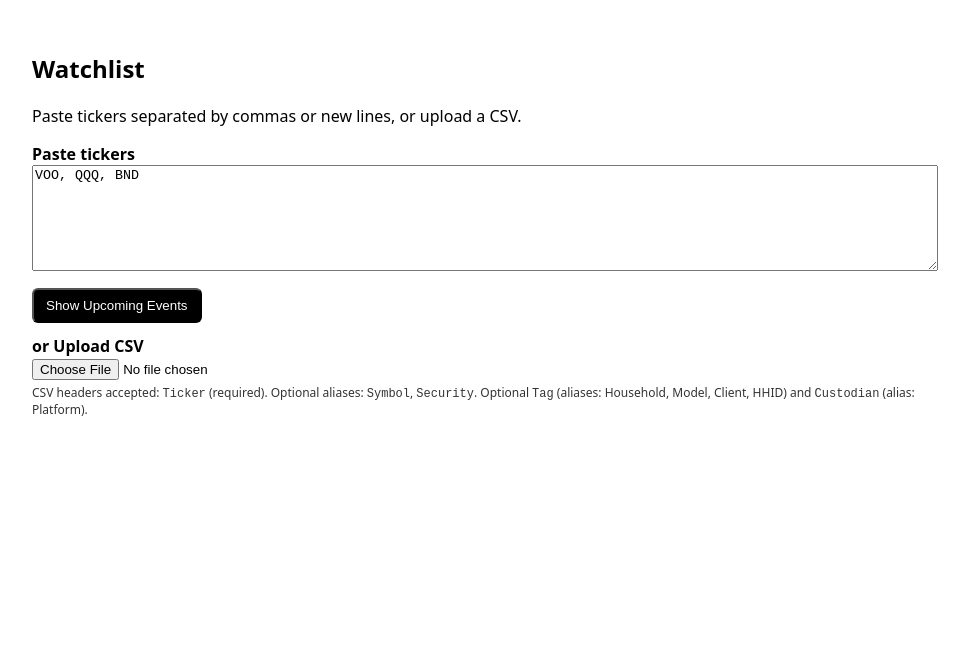
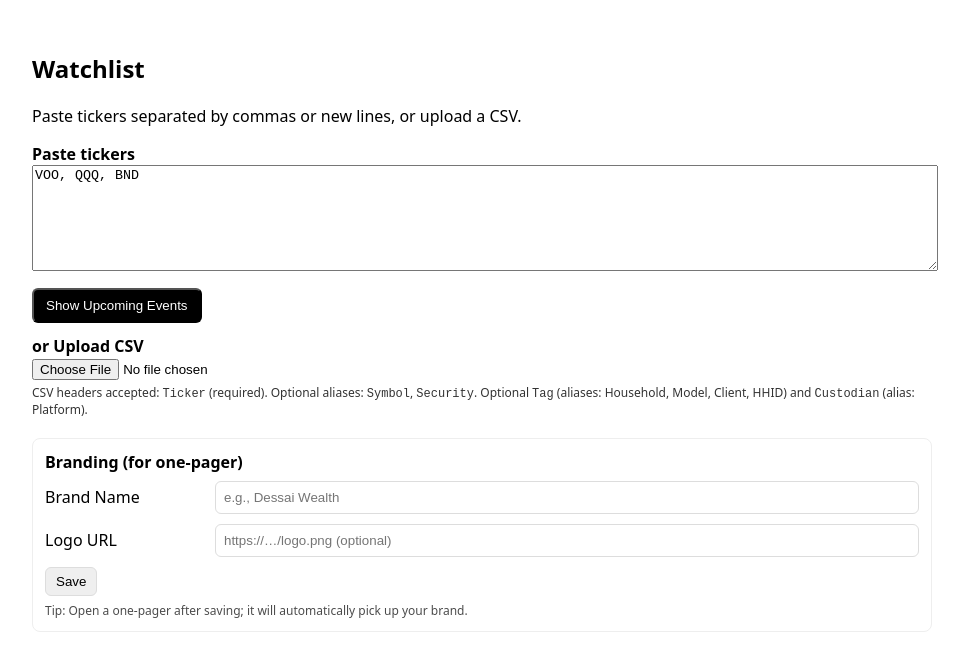
Before and after one commit to tejasdessai01/distribution-desk, a Next.js app: page /dashboard in a window 1280 px wide. Shown: the top 670 px of the page, without its empty margins (0-969 px from the left). Built offline with nearby package versions, Linux system fonts and the light colour scheme.

Commit message:
Update page.js

```diff
--- a/app/dashboard/page.js
+++ b/app/dashboard/page.js
@@ -1,13 +1,33 @@
 'use client'
-import { useState } from 'react'
+import { useEffect, useState } from 'react'
 import Papa from 'papaparse'
 
 export default function Dashboard(){
   const [tickers,setTickers]=useState('VOO, QQQ, BND')
   const [rows,setRows]=useState([])              // events table (with tags)
   const [loading,setLoading]=useState(false)
-  const [csvInfo,setCsvInfo]=useState({ total:0, tags:{} }) // summary of CSV: { total, tags: { TagName: [TICKER,...] } }
+  const [csvInfo,setCsvInfo]=useState({ total:0, tags:{} }) // { total, tags: { TagName: [TICKER,...] } }
   const [tagMap,setTagMap]=useState({})          // { TagName: [TICKER, ...] }
+
+  // Branding (stored locally in the browser)
+  const [brandName, setBrandName] = useState('')
+  const [logoUrl, setLogoUrl] = useState('')
+  const [savedMsg, setSavedMsg] = useState('')
+
+  useEffect(() => {
+    // load saved branding
+    const bn = localStorage.getItem('dd_brandName') || ''
+    const lu = localStorage.getItem('dd_logoUrl') || ''
+    setBrandName(bn)
+    setLogoUrl(lu)
+  }, [])
+
+  function saveBranding() {
+    localStorage.setItem('dd_brandName', brandName.trim())
+    localStorage.setItem('dd_logoUrl', logoUrl.trim())
+    setSavedMsg('Saved ✓')
+    setTimeout(()=>setSavedMsg(''), 1500)
+  }
 
   function sanitizeTicker(s){
     const out = String(s||'').toUpperCase().replace(/[^A-Z0-9.-]/g,'').slice(0,6)
@@ -50,7 +70,7 @@ export default function Dashboard(){
         const tags = Object.fromEntries(Object.entries(m).map(([k,v])=>[k, Array.from(v)]))
         setTagMap(tags)
 
-        const uniqueTickers = Array.from(new Set(mapped.map(r=>r.ticker))) // <- fix
+        const uniqueTickers = Array.from(new Set(mapped.map(r=>r.ticker)))
         setCsvInfo({ total: uniqueTickers.length, tags })
 
         // also prefill the paste box with unique tickers from CSV
@@ -106,6 +126,34 @@ export default function Dashboard(){
           <div style={{fontSize:12,opacity:0.8,marginTop:4}}>
             CSV headers accepted: <code>Ticker</code> (required). Optional aliases: <code>Symbol</code>, <code>Security</code>. Optional <code>Tag</code> (aliases: Household, Model, Client, HHID) and <code>Custodian</code> (alias: Platform).
           </div>
+        </div>
+      </div>
+
+      {/* Branding settings */}
+      <div style={{marginTop:20, border:'1px solid #eee', padding:12, borderRadius:8}}>
+        <div style={{fontWeight:700, marginBottom:8}}>Branding (for one-pager)</div>
+        <div style={{display:'grid', gridTemplateColumns:'160px 1fr', gap:10, alignItems:'center'}}>
+          <label>Brand Name</label>
+          <input
+            placeholder="e.g., Dessai Wealth"
+            value={brandName}
+            onChange={e=>setBrandName(e.target.value)}
+            style={{padding:'8px', border:'1px solid #ddd', borderRadius:6}}
+          />
+          <label>Logo URL</label>
+          <input
+            placeholder="https://…/logo.png (optional)"
+            value={logoUrl}
+            onChange={e=>setLogoUrl(e.target.value)}
+            style={{padding:'8px', border:'1px solid #ddd', borderRadius:6}}
+          />
+        </div>
+        <div style={{marginTop:10, display:'flex', gap:10, alignItems:'center'}}>
+          <button onClick={saveBranding} style={{padding:'6px 10px', border:'1px solid #ddd', borderRadius:6}}>Save</button>
+          <span style={{fontSize:12, opacity:.8}}>{savedMsg}</span>
+        </div>
+        <div style={{fontSize:12, opacity:.7, marginTop:6}}>
+          Tip: Open a one-pager after saving; it will automatically pick up your brand.
         </div>
       </div>
 
```
